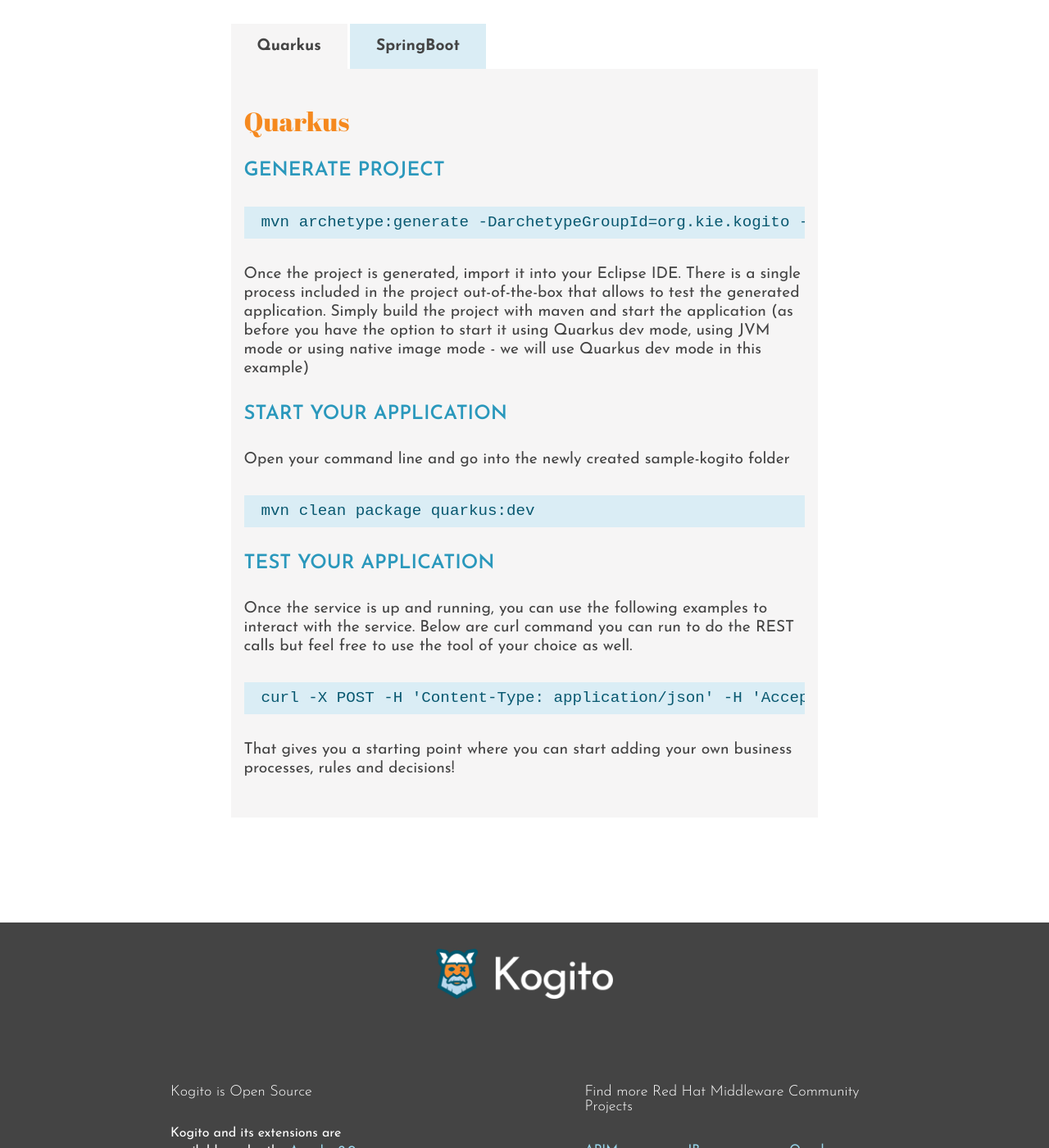
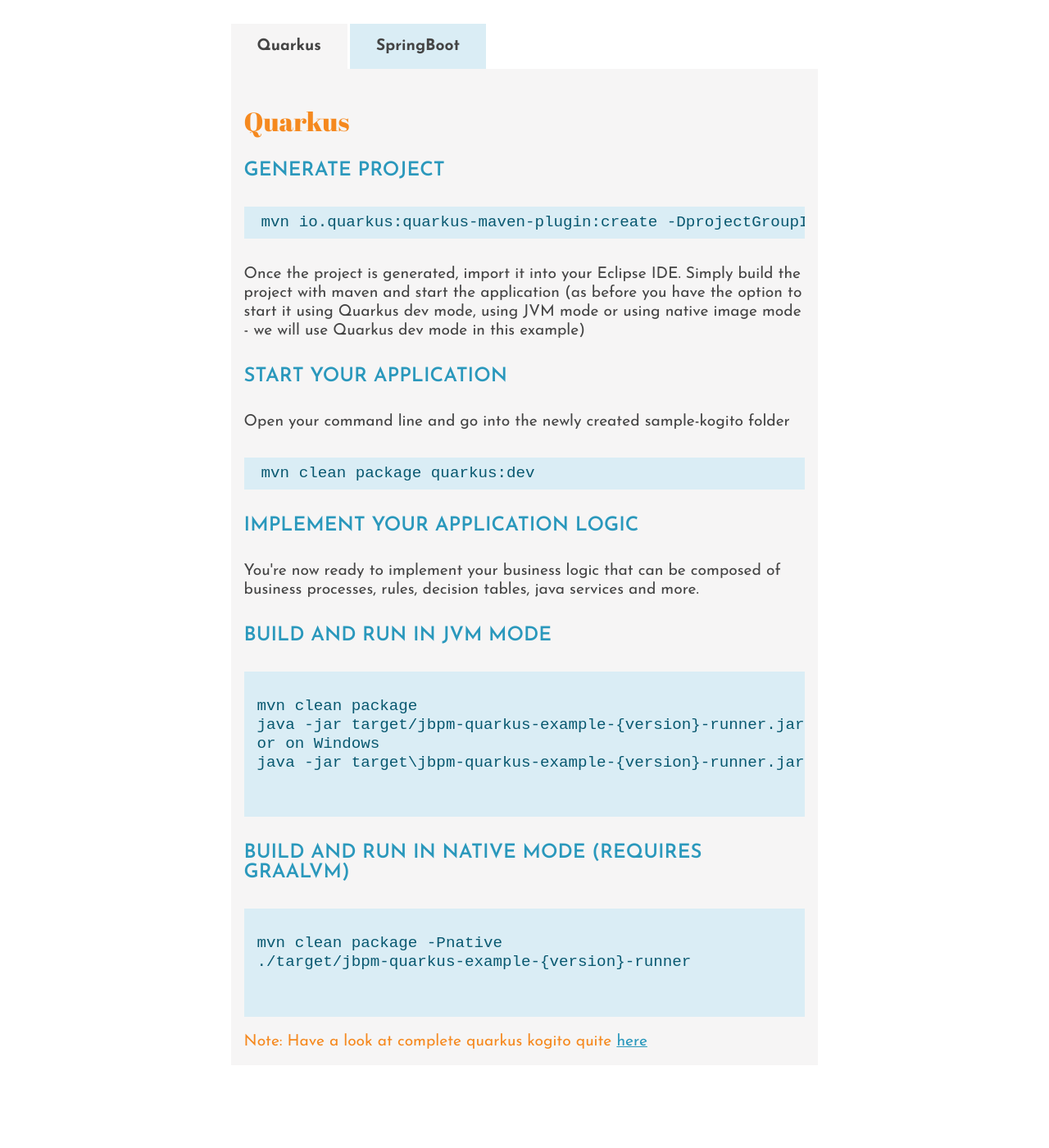
Before and after one commit to apache/incubator-kie-kogito-website, a Jekyll site: the page built from get-started.md, in a window 1280 px wide and 1400 px high, scrolled down 4803 px. Shown: the whole window at 82% size. Built offline with Jekyll 4.4.1, drawn with Linux system fonts in a browser that asks for light colours; nearby versions of some CDN libraries.

Commit message:
improved quarkus quide to use quarkus maven goals instead of kogito archetype to generate projects (#14)

```diff
--- a/_includes/get-started/create-first-app-tabs.html
+++ b/_includes/get-started/create-first-app-tabs.html
@@ -7,17 +7,36 @@
     <h2>Quarkus</h2>
 
     <h3>Generate project</h3>
-    <pre><code>mvn archetype:generate -DarchetypeGroupId=org.kie.kogito -DarchetypeArtifactId=kogito-quarkus-archetype -DarchetypeVersion=0.1.3 -DgroupId=com.company -DartifactId=sample-kogito</code></pre>
-    <p>Once the project is generated, import it into your Eclipse IDE. There is a single process included in the project out-of-the-box that allows to test the generated application. Simply build the project with maven and start the application (as before you have the option to start it using Quarkus dev mode, using JVM mode or using native image mode - we will use Quarkus dev mode in this example)</p>
+    <pre><code>mvn io.quarkus:quarkus-maven-plugin:create -DprojectGroupId=com.company -DprojectArtifactId=sample-kogito -Dextensions="kogito"</code></pre>
+    <p>Once the project is generated, import it into your Eclipse IDE. Simply build the project with maven and start the application (as before you have the option to start it using Quarkus dev mode, using JVM mode or using native image mode - we will use Quarkus dev mode in this example)</p>
 
     <h3>Start your application</h3>
     <p>Open your command line and go into the newly created sample-kogito folder</p>
     <pre><code>mvn clean package quarkus:dev</code></pre>
 
-    <h3>Test your application</h3>
-    <p>Once the service is up and running, you can use the following examples to interact with the service.  Below are curl command you can run to do the REST calls but feel free to use the tool of your choice as well.</p>
-    <pre><code>curl -X POST -H 'Content-Type: application/json' -H 'Accept: application/json' -d '{}' http://localhost:8080/tests</code></pre>
-    <p>That gives you a starting point where you can start adding your own business processes, rules and decisions!</p>
+    <h3>Implement your application logic</h3>
+    <p>You're now ready to implement your business logic that can be composed of business processes, rules, decision tables, java services and more.</p>
+
+    <h3>Build and run in JVM mode</h3>
+
+    <pre>
+      <code>
+mvn clean package
+java -jar target/jbpm-quarkus-example-{version}-runner.jar
+or on Windows
+java -jar target\jbpm-quarkus-example-{version}-runner.jar
+      </code>
+    </pre>
+
+    <h3>Build and run in native mode (requires GraalVM)</h3>
+    <pre>
+      <code>
+mvn clean package -Pnative
+./target/jbpm-quarkus-example-{version}-runner
+      </code>
+    </pre>
+
+    <div class="orange">Note: Have a look at complete quarkus kogito quite <a href="https://quarkus.io/guides/kogito-guide">here</a></div>
   </div>
   <!------------------- SPRINGBOOT TAB ------------------->
   <input type="radio" name="create-project-tab" id="createTab2">
@@ -35,9 +54,18 @@
     <p>Open your command line and go into the newly created sample-kogito folder.</p>
     <pre><code>mvn clean package spring-boot:run</code></pre>
 
-    <h3>Test your application</h3>
-    <p>Once the service is up and running, you can use the following examples to interact with the service.  Below are curl command you can run to do the REST calls but feel free to use the tool of your choice as well.</p>
-    <pre><code>curl -X POST -H 'Content-Type: application/json' -H 'Accept: application/json' -d '{}' http://localhost:8080/tests</code></pre>
-    <p>That gives you a starting point where you can start adding your own business processes, rules and decisions!</p>
+    <h3>Implement your application logic</h3>
+    <p>You're now ready to implement your business logic that can be composed of business processes, rules, decision tables, java services and more.</p>
+
+    <h3>Build and run in JVM mode</h3>
+
+    <pre>
+      <code>
+mvn clean package
+java -jar target/jbpm-springboot-example-{version}.jar
+or on Windows
+java -jar target\jbpm-springboot-example-{version}.jar
+      </code>
+    </pre>
   </div>
 </div>
```
